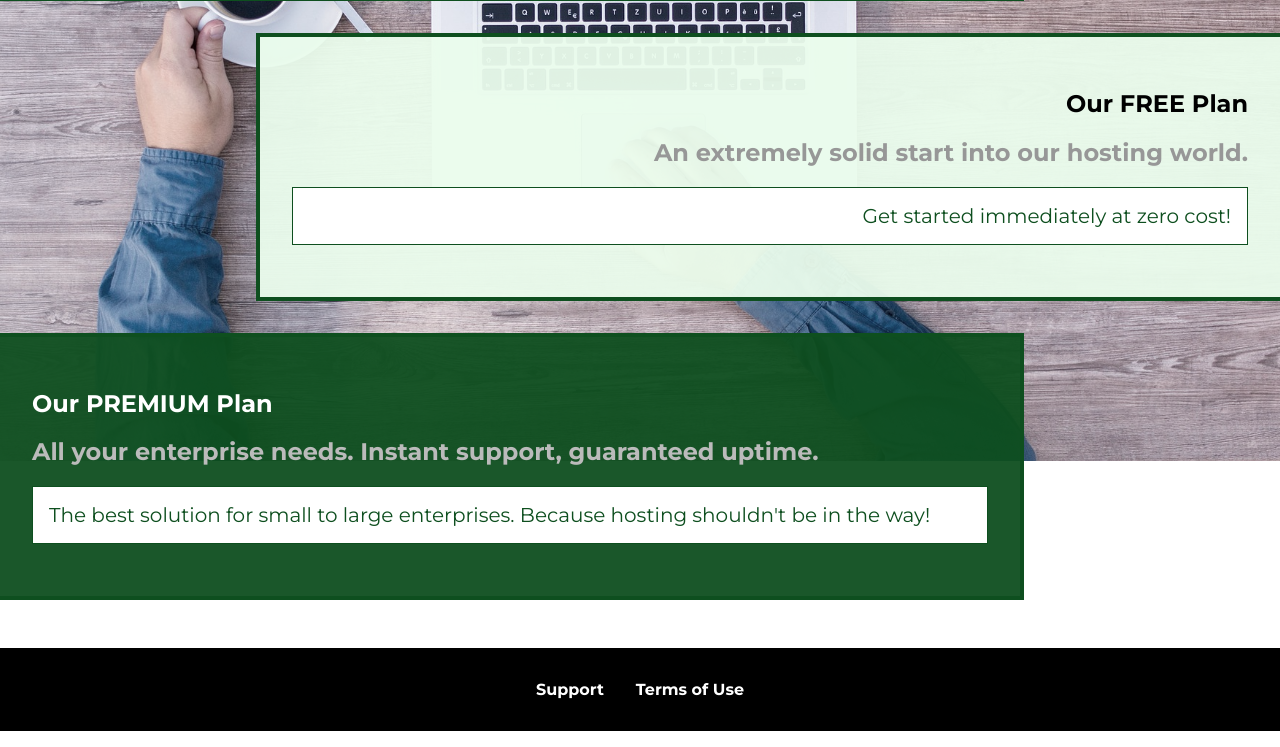
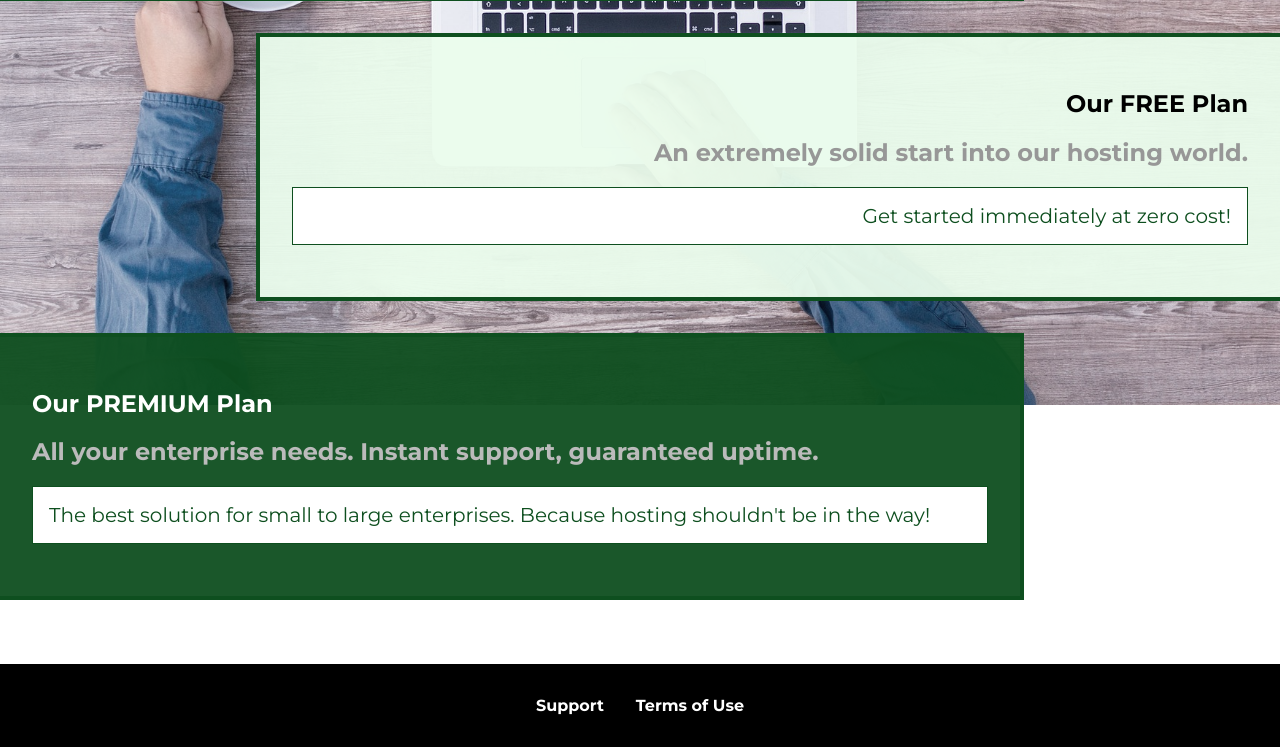
Before and after one commit to jalrax/css-project, a website: page packages/index.html in a window 1280 px wide. Shown: the part 395-1142 px from the top of the page. Drawn offline with Linux system fonts and the light colour scheme.

Commit message:
added grids

```diff
--- a/shared.scss
+++ b/shared.scss
@@ -12,15 +12,25 @@
   box-sizing: border-box;
 }
 
+html {
+  height: 100%;
+}
+
 body {
   font-family: 'Montserrat', sans-serif;
   margin: 0;
   overflow-x: hidden;
+  display: grid;
+  grid-template-rows: 3.5rem auto fit-content(8rem);
+  grid-template-areas:
+          "header"
+          "main"
+          "footer";
+  height: 100%;
 }
 
 main {
-  min-height: calc(100vh - 3.5rem - 8rem - 3px);
-  margin-top: 3.5rem;
+  grid-area: main;
 }
 
 .backdrop {
@@ -45,6 +55,7 @@
   display: flex;
   align-items: center;
   justify-content: space-between;
+  grid-area: header;
 
   .main-header__brand {
     color: var(--dark-green);
@@ -183,6 +194,7 @@
   background-color: black;
   margin-top: 3rem;
   padding: 2rem;
+  grid-area: footer;
 
   .main-footer__links {
     margin: 0;
```
Also changed, not shown: shared.css, 1 other file.
